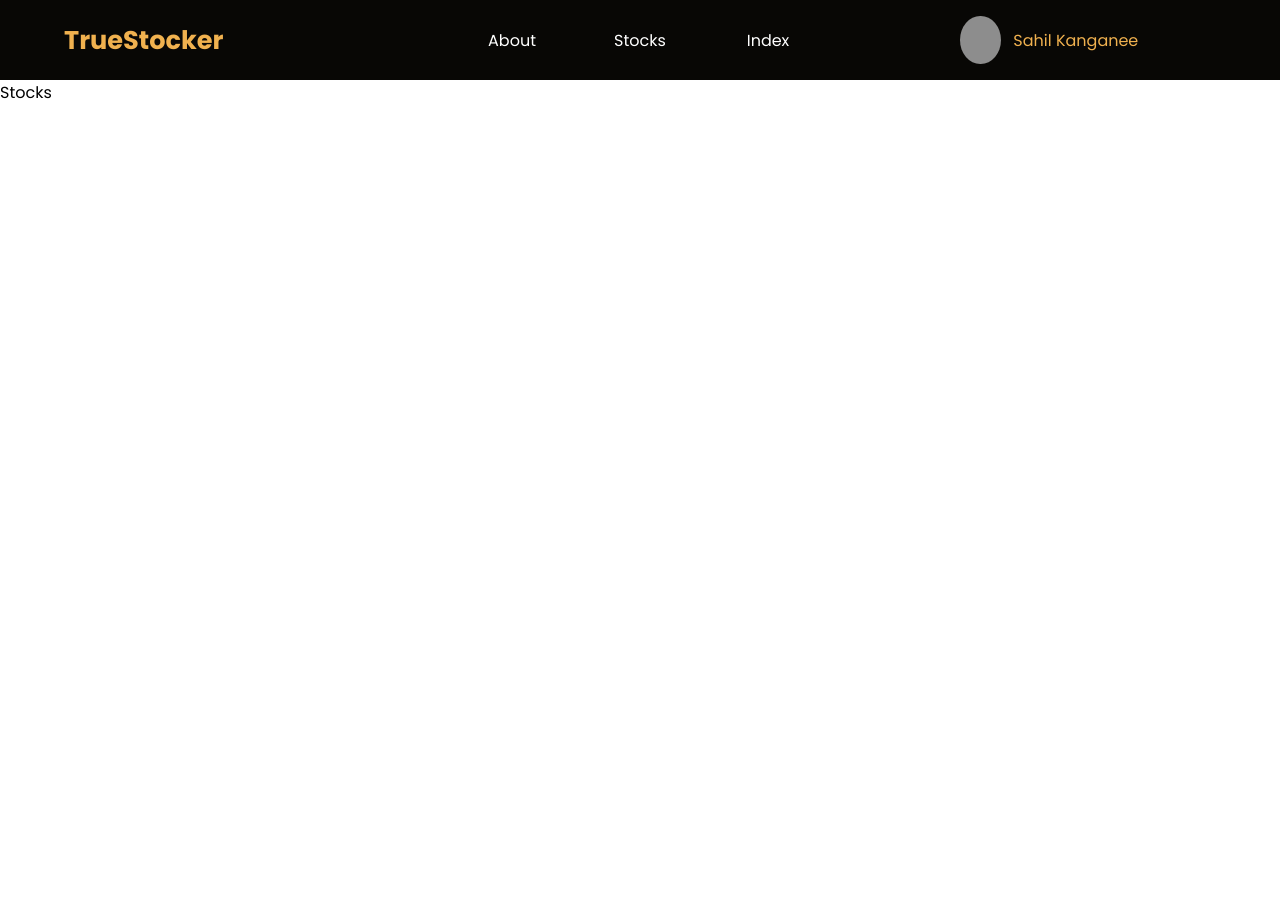
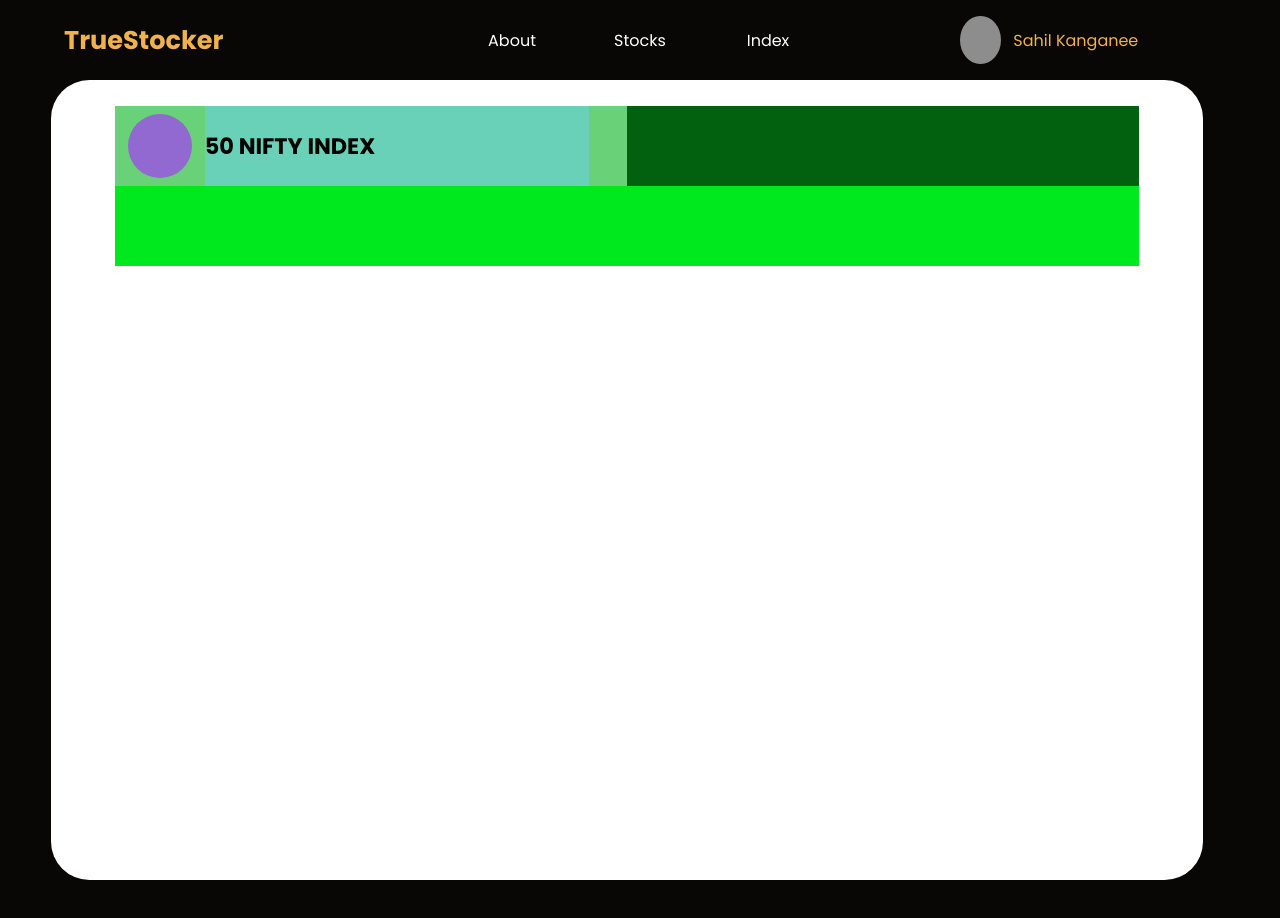
Before and after one commit to siddhesh1051/StockScreener, a React (Create React App) app in the folder client/: page /stocks in a window 1280 px wide. Shown: the top 918 px of the page. Before the commit the page ends 800 px from the top, so only its background shows below. Built offline with nearby package versions, Linux system fonts and the light colour scheme.

Commit message:
stock page v1

```diff
--- a/client/src/App.css
+++ b/client/src/App.css
@@ -39,4 +39,8 @@
 @import url('https://fonts.googleapis.com/css2?family=Lato:ital@1&family=Montserrat:ital,wght@0,500;0,800;1,500&family=Poppins:wght@300;400;600;700&display=swap');
 *{
   font-family: 'Poppins';
+  margin: 0;
+  padding: 0;
+  box-sizing: border-box;
+  overflow-x: hidden;
 }
--- /dev/null
+++ b/client/src/components/Stocks/Stocks.css
@@ -0,0 +1,75 @@
+.stocks-outer-container{
+    width: 100vw;
+    height:200vh;
+    background-color: #080705;
+
+}
+
+
+.stocks-container{
+    width: 90vw;
+    height: 100vh;
+    background-color: #ffffff;
+    margin-left: 4vw;
+    border-radius: 3vw;
+    display: flex;
+    align-items: flex-start;
+    justify-content: center;
+}
+
+
+.stock-info-container{
+    width: 80vw;
+    height: 20vh;
+    background-color: #ffee8f;
+    margin-top: 2vw;
+}
+
+.stock-info-container1{
+    width: 80vw;
+    height: 10vh;
+    background-color: #e90080;
+    display: flex;
+    align-items: center;
+    justify-content: center;
+}
+.stock-info-container2{
+    width: 80vw;
+    height: 10vh;
+    background-color: #00e91f;
+}
+.stock-info-name{
+    width: 40vw;
+    height: 10vh;
+    background-color: #69d177;
+    display: flex;
+    justify-content: flex-start;
+    align-items: center;
+}
+
+.stock-name{
+    width: 30vw;
+    height: 10vh;
+    background-color: #69d1b7;
+    margin-left: 1vw;
+    display: flex;
+    justify-content: flex-start;
+    align-items: center;
+    font-size: 1.75vw;
+    font-weight: 800;
+}
+.stock-prof{
+    width: 8vh;
+    height: 8vh;
+    border-radius: 50%;
+    background-color: #9169d1;
+    margin-left: 1vw;
+}
+
+
+
+.stock-adv{
+    width: 40vw;
+    height: 10vh;
+    background-color: #02610f;
+}
--- a/client/src/components/Stocks/Stocks.js
+++ b/client/src/components/Stocks/Stocks.js
@@ -1,8 +1,35 @@
 import React from 'react'
-
+import "./Stocks.css"
 const Stocks = () => {
   return (
-    <div>Stocks</div>
+    <>
+    <div className='stocks-outer-container'>
+
+      <div className="stocks-container">
+
+          <div className="stock-info-container">
+
+            <div className="stock-info-container1">
+              <div className="stock-info-name">
+                <div className="stock-prof"></div>
+                <div className="stock-name">50 NIFTY INDEX</div>
+              </div>
+
+              <div className="stock-adv">
+
+              </div>
+
+            </div>
+
+            <div className="stock-info-container2">
+
+            </div>
+          </div>
+
+      </div>
+
+    </div>
+    </>
   )
 }
 
```
Also changed, not shown: client/src/components/Navbar/index.html (+12 -11 lines).
